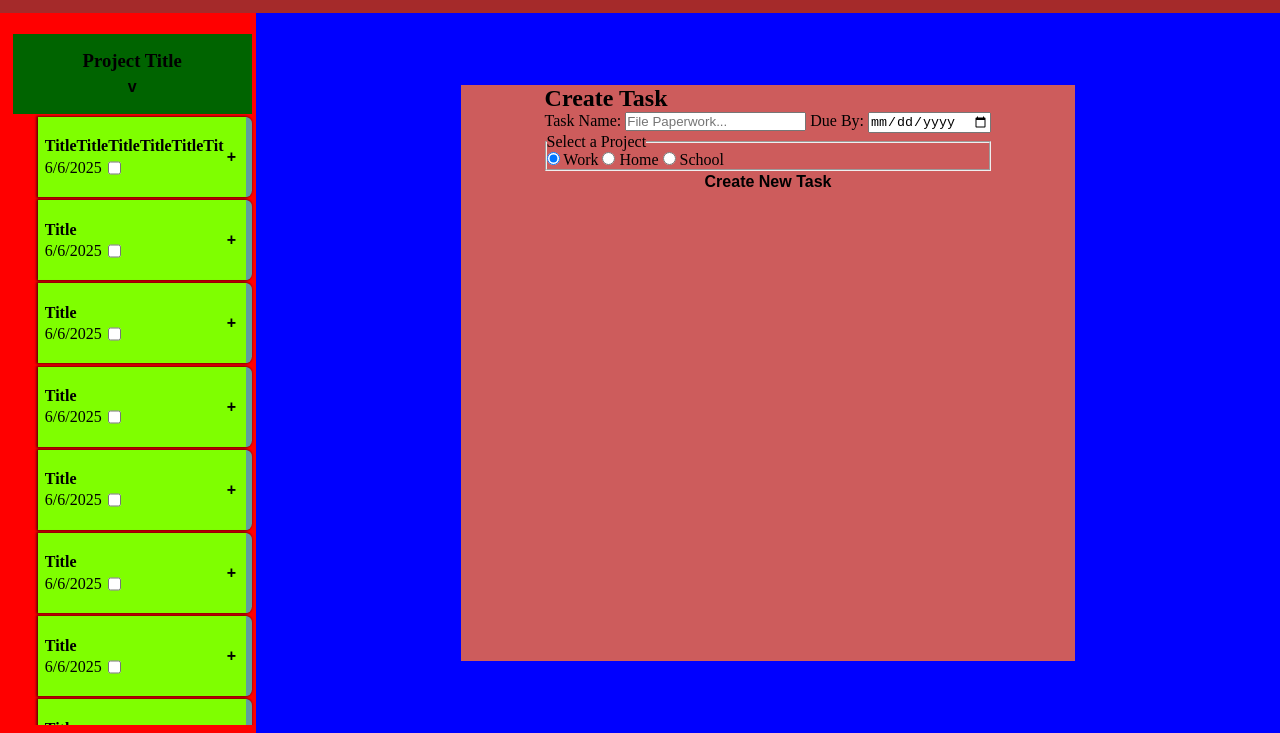
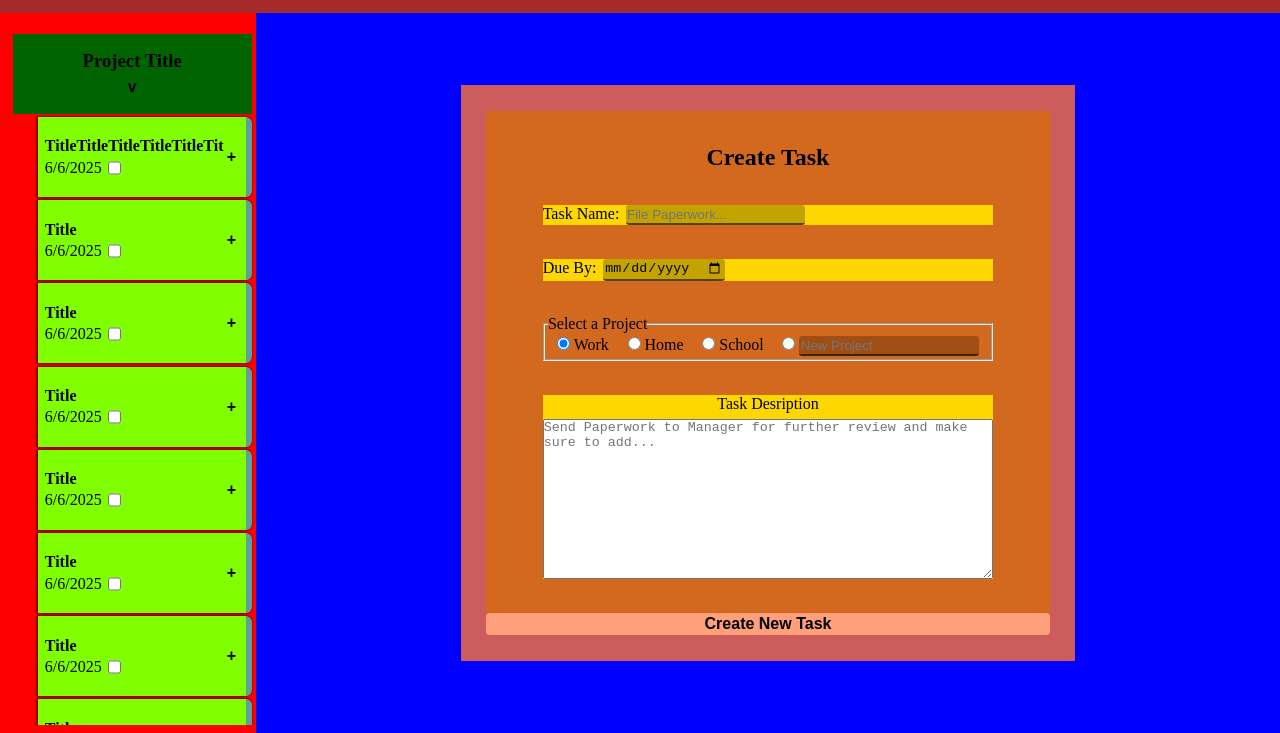
Before and after one commit to PotatoTurtles/Todo-List, a website built with webpack: page src/template.html in a window 1280 px wide. Shown: the part 67-800 px from the top of the page. Built offline with nearby package versions, Linux system fonts and the light colour scheme.

Commit message:
Apply CSS to Center Form for Easier User Inputs
This commit fixes the center form and allows for better user inputs.
The main changes are making the text area unable to overflow its
container div. Other additions were editing the styling of text/date
inputs and to make additional projects flow onto new lines in case of
overflow.

```diff
--- a/src/style.css
+++ b/src/style.css
@@ -36,6 +36,7 @@ header{
         height: 4vh;
         padding: 0.5vh 1vw 0.5vh 1vw;
         min-width: 0;
+        max-width: 30vw;
         font: inherit;
         border: 1px solid #ccc;
         border-radius: 4px;
@@ -142,11 +143,70 @@ svg{
 }
     .centered{
         display: flex;
-        align-items: center;
+        align-items: stretch;
         flex-direction: column;
 
         height: 80%;
         width: 60%;
+        padding: 2vw;
 
         background-color: indianred;
     }
+        form{
+            display: flex;
+            flex: 1;
+            flex-direction: column;
+            justify-content: space-evenly;
+            align-items: center;
+
+
+            background-color: chocolate;
+        }
+            .inputCont,.areaCont{
+                display: flex;
+                flex: 0 1 auto;
+                gap: 0.5vw;
+
+
+                width: 80%;
+                background-color: gold;
+            }
+                input{
+                    background-color: rgba(0, 0, 0, 0.24);
+                    border: none;
+                    border-bottom: 2px solid rgba(0, 0, 0, 0.582);
+
+
+                    padding: 0.1vw;
+                    border-radius: 0.25vw;
+
+
+                }
+            .areaCont{
+                flex-direction: column;
+                align-items: center;
+            }
+
+                textarea{
+                    max-height: 35vh;
+                    min-height: 10vh;
+                    max-width: 100%;
+                    min-width: 10vw;
+                    height: 20vh;
+                    width: 35.25vw;
+                    flex-grow: 1;
+                    flex-shrink: 1;
+
+                }
+            fieldset{
+                display: flex;
+                flex-flow: row wrap;
+                gap: 0.75vw;
+                justify-content: space-evenly;
+                padding: 0.25vw;
+
+                width: 80%;
+            }
+        .create{
+            background-color: lightsalmon;
+        }
--- a/src/template.html
+++ b/src/template.html
@@ -142,26 +142,43 @@
             <form action="/" method="post">
                 <h2>Create Task</h2>
 
+                <div class="inputCont">
                     <label for="title">Task Name: </label>
                     <input type="text" name="title" id="title" placeholder="File Paperwork...">
-
+                </div>
+                <div class="inputCont">
                     <label for="date">Due By: </label>
                     <input type="date" id="date">
-
+                </div>
                 <fieldset>
                     <legend>Select a Project</legend>
 
+                    <div>
                         <input type="radio" id="one" checked name="project">
                         <label for="one">Work</label>
+                    </div>
 
+                    <div>
                         <input type="radio" id="two" name="project">
                         <label for="two">Home</label>
+                    </div>
 
+                    <div>
                         <input type="radio" id="three" name="project">
                         <label for="three">School</label>
+                    </div>
+
+                    <div>
+                        <input type="radio" id="newProject" name="project">
+                        <label for="four"><input type="text" placeholder="New Project" id="newInput"></label>
+                    </div>
                 </fieldset>
+                <div class="areaCont">
+                    <label for="desc">Task Desription</label>
+                    <textarea name="n/account-circle" id="desc" placeholder="Send Paperwork to Manager for further review and make sure to add..."></textarea>
+                </div>
             </form>
-            <button>Create New Task</button>
+            <button class="create">Create New Task</button>
         </div>
     </div>
 
```
Lines whose indentation alone changed are shown as unchanged.
